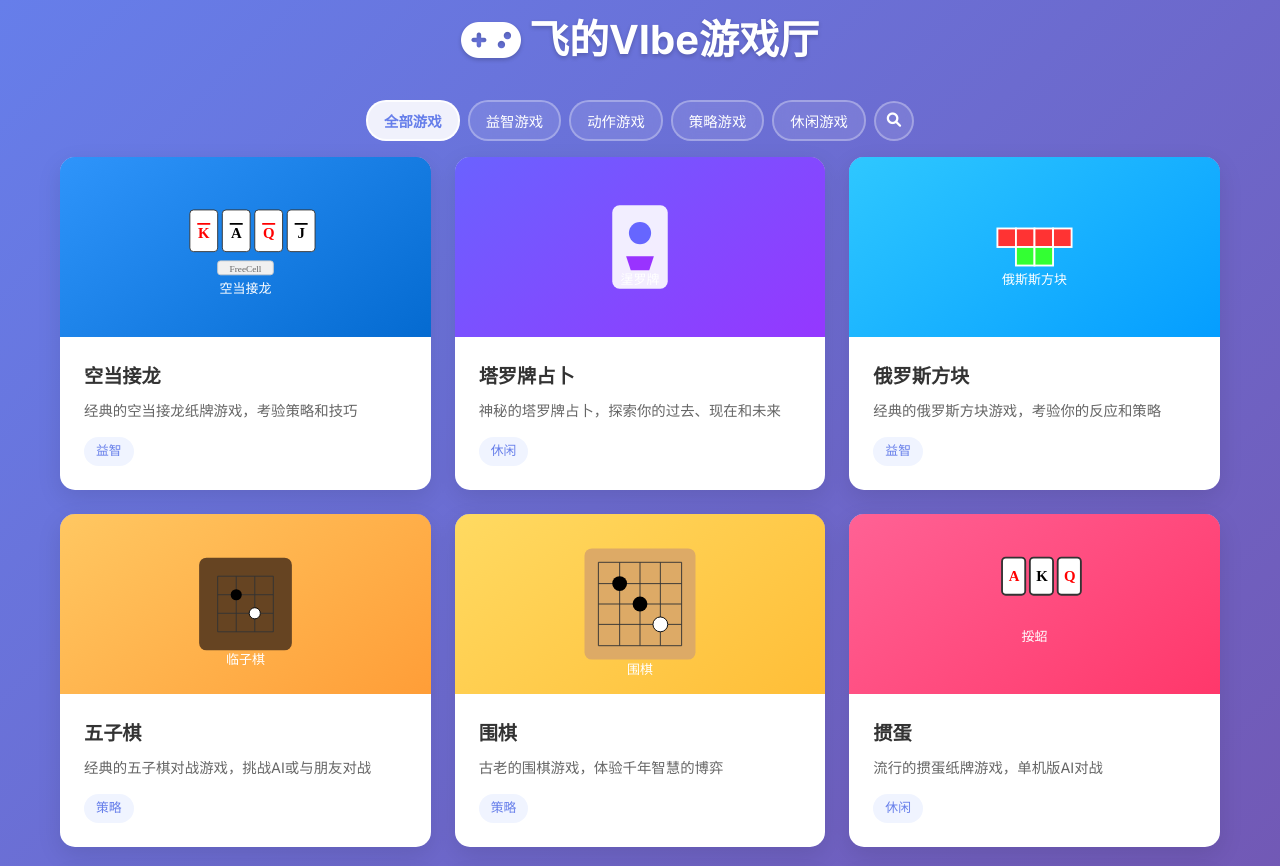
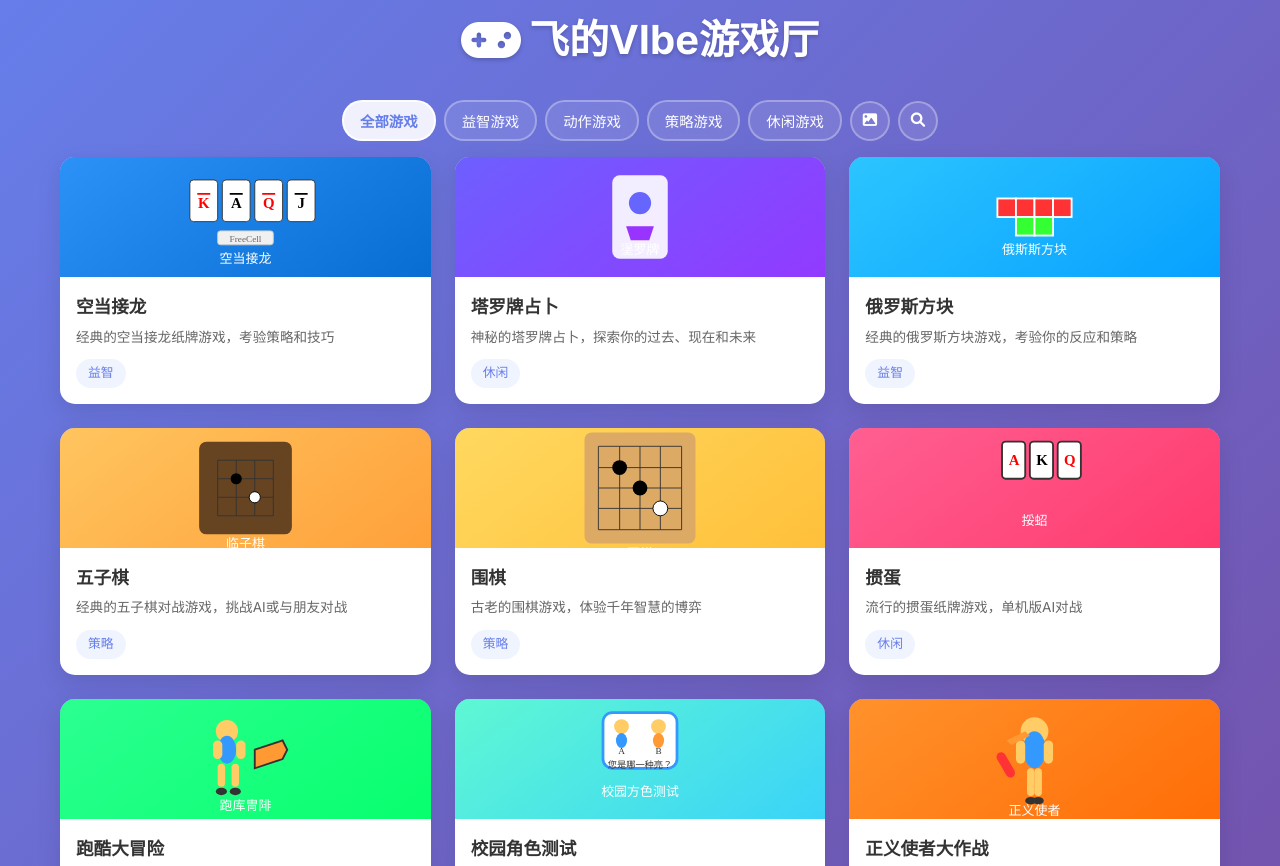
Before and after one commit to zwaley/GameHub, a plain HTML site: page index.html in a window 1280 px wide. Shown: the top 866 px of the page. Drawn offline with Linux system fonts and the light colour scheme.

Commit message:
Add files via upload

```diff
--- a/index.html
+++ b/index.html
@@ -28,6 +28,9 @@
                     <button class="category-tab" data-category="action">动作游戏</button>
                     <button class="category-tab" data-category="strategy">策略游戏</button>
                     <button class="category-tab" data-category="casual">休闲游戏</button>
+                    <button class="image-mode-btn" id="imageModeBtn" title="切换图片模式">
+                        <i class="fas fa-image"></i>
+                    </button>
                     <button class="search-toggle-btn" id="searchToggleBtn">
                         <i class="fas fa-search"></i>
                     </button>
--- a/script.js
+++ b/script.js
@@ -4,6 +4,8 @@ class GameHub {
         this.games = this.loadGames();
         this.currentCategory = 'all';
         this.searchTerm = '';
+        // 图片模式配置：'svg' 使用SVG图标，'random' 使用随机网络图片
+        this.imageMode = localStorage.getItem('gameHubImageMode') || 'svg';
         this.init();
     }
 
@@ -47,6 +49,12 @@ class GameHub {
             tab.addEventListener('click', (e) => {
                 this.setActiveCategory(e.target.dataset.category);
             });
+        });
+
+        // Image mode toggle
+        const imageModeBtn = document.getElementById('imageModeBtn');
+        imageModeBtn.addEventListener('click', () => {
+            this.toggleImageMode();
         });
 
         // Note: Add game modal functionality removed
@@ -184,14 +192,23 @@ class GameHub {
             casual: 'fas fa-smile'
         };
 
+        let imageContent = '';
+        if (this.imageMode === 'random') {
+            // 使用随机网络图片
+            const randomImageUrl = this.getRandomImageUrl();
+            imageContent = `<img src="${randomImageUrl}" alt="${game.name}" onerror="this.style.display='none'; this.nextElementSibling.style.display='flex'">`;
+        } else {
+            // 使用SVG图标模式
+            imageContent = game.image ?
+                `<img src="${game.image}" alt="${game.name}" onerror="this.style.display='none'; this.nextElementSibling.style.display='flex'">` :
+                '';
+        }
+
         return `
             <div class="game-card" data-game-id="${game.id}">
                 <div class="game-image">
-                    ${game.image ?
-                        `<img src="${game.image}" alt="${game.name}" onerror="this.style.display='none'; this.nextElementSibling.style.display='flex'">` :
-                        ''
-                    }
-                    <div class="game-icon" style="${game.image ? 'display: none;' : ''}">
+                    ${imageContent}
+                    <div class="game-icon" style="${(this.imageMode === 'svg' && game.image) ? 'display: none;' : ''}">
                         <i class="${gameIcons[game.category] || 'fas fa-gamepad'}"></i>
                     </div>
                 </div>
@@ -215,6 +232,24 @@ class GameHub {
                 }
             });
         });
+    }
+
+    getRandomImageUrl() {
+        // 使用Picsum Photos提供随机图片
+        const width = 400;
+        const height = 300;
+        const randomId = Math.floor(Math.random() * 1000) + 1;
+        return `https://picsum.photos/${width}/${height}?random=${randomId}&t=${Date.now()}`;
+    }
+
+    toggleImageMode() {
+        this.imageMode = this.imageMode === 'svg' ? 'random' : 'svg';
+        localStorage.setItem('gameHubImageMode', this.imageMode);
+        this.renderGames();
+        this.showNotification(
+            `已切换到${this.imageMode === 'svg' ? 'SVG图标' : '随机图片'}模式`,
+            'success'
+        );
     }
 
     showNotification(message, type = 'info') {
--- a/styles.css
+++ b/styles.css
@@ -169,6 +169,7 @@ body {
     font-weight: 600;
 }
 
+.image-mode-btn,
 .search-toggle-btn {
     padding: 0.5rem;
     border: 2px solid rgba(255, 255, 255, 0.3);
@@ -186,6 +187,7 @@ body {
     justify-content: center;
 }
 
+.image-mode-btn:hover,
 .search-toggle-btn:hover {
     background: rgba(255, 255, 255, 0.2);
     border-color: rgba(255, 255, 255, 0.5);
@@ -217,7 +219,7 @@ body {
 
 .game-image {
     width: 100%;
-    height: 180px;
+    height: 120px;
     background: linear-gradient(135deg, #667eea, #764ba2);
     display: flex;
     align-items: center;
@@ -239,21 +241,25 @@ body {
 }
 
 .game-info {
-    padding: 1.5rem;
+    padding: 1rem;
 }
 
 .game-title {
-    font-size: 1.2rem;
+    font-size: 1.1rem;
     font-weight: 600;
-    margin-bottom: 0.5rem;
+    margin-bottom: 0.4rem;
     color: #333;
 }
 
 .game-description {
     color: #666;
-    font-size: 0.9rem;
-    margin-bottom: 1rem;
-    line-height: 1.5;
+    font-size: 0.85rem;
+    margin-bottom: 0.8rem;
+    line-height: 1.4;
+    display: -webkit-box;
+    -webkit-line-clamp: 2;
+    -webkit-box-orient: vertical;
+    overflow: hidden;
 }
 
 .game-category {
@@ -483,6 +489,7 @@ body {
         font-size: 0.9rem;
     }
 
+    .image-mode-btn,
     .search-toggle-btn {
         width: 2.2rem;
         height: 2.2rem;
```
